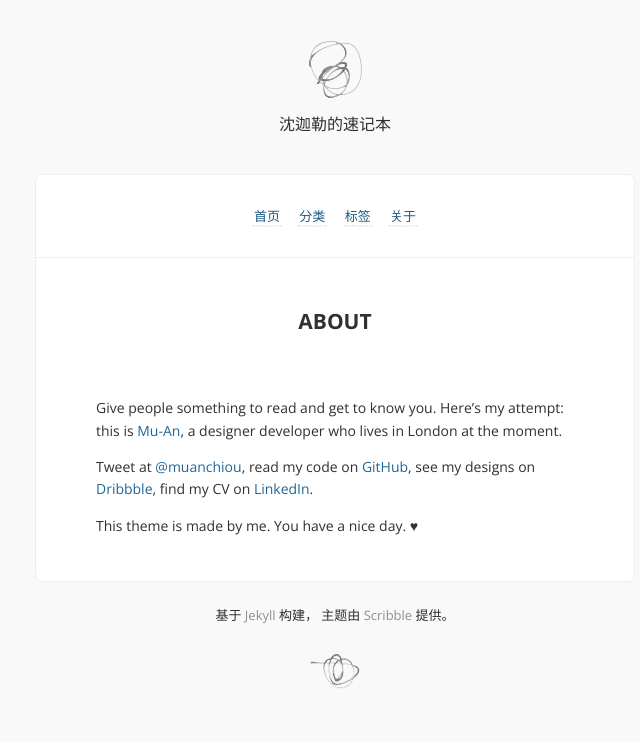
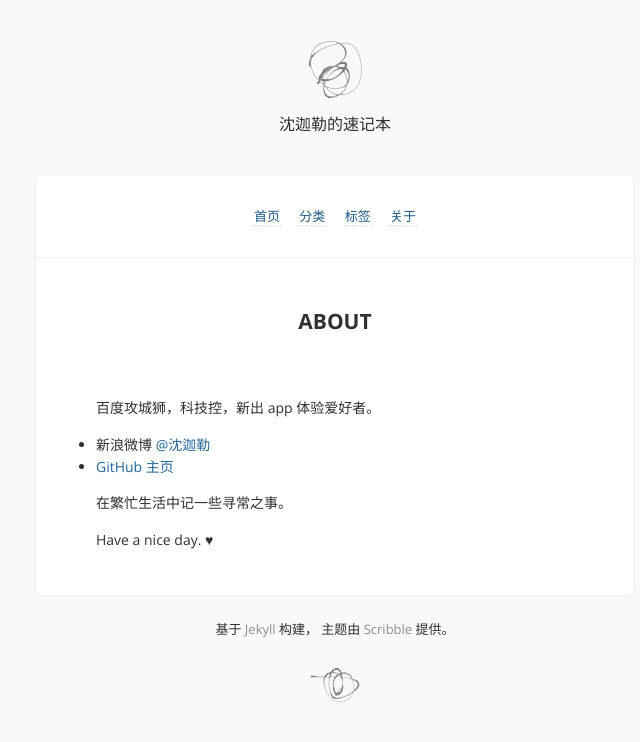
Before and after one commit to jerry9032/jerry9032.github.io, a Jekyll site: the page built from about.md, in a window 1280 px wide. Shown: the top 742 px of the page, without its empty margins (305-945 px from the left). Built offline with Jekyll 4.4.1, drawn with Linux system fonts in a browser that asks for light colours; Markdown is read by kramdown in place of the engine named in the settings; comment, search, counter and statistics services are not loaded.

Commit message:
Add about me page

```diff
--- a/about.md
+++ b/about.md
@@ -3,8 +3,11 @@ layout: page
 title: About
 ---
 
-Give people something to read and get to know you. Here's my attempt: this is [Mu-An](http://muan.co), a designer developer who lives in London at the moment.
+百度攻城狮，科技控，新出 app 体验爱好者。
 
-Tweet at [@muanchiou](http://twitter.com/muanchiou), read my code on [GitHub](http://github.com/muan), see my designs on [Dribbble](http://dribbble.com/muan), find my CV on [LinkedIn](http://uk.linkedin.com/in/muanchiou).
+- 新浪微博 [@沈迦勒](http://weibo.com/jerry9032)
+- [GitHub 主页](http://github.com/jerry9032)
 
-This theme is made by me. You have a nice day. ♥
+在繁忙生活中记一些寻常之事。
+
+Have a nice day. ♥
```
